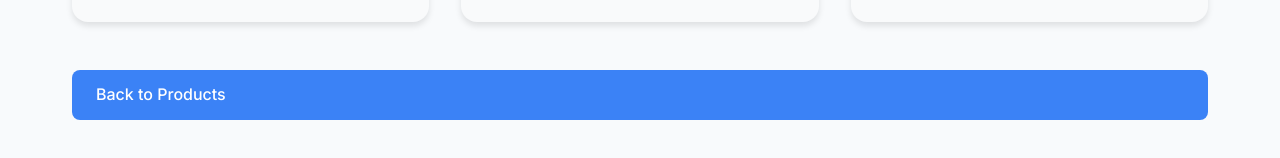
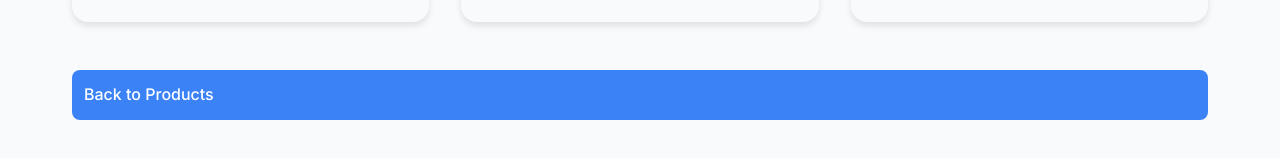
Before and after one commit to Jannatt22/Scheduly-AI, a React (Create React App) app: page /product/ai-claim-processor in a window 1280 px wide. Shown: the part 586-744 px from the top of the page. Built offline with nearby package versions, Linux system fonts and the light colour scheme.

Commit message:
prodtct link button

```diff
--- a/src/pages/products/ProductDetail.css
+++ b/src/pages/products/ProductDetail.css
@@ -71,7 +71,7 @@
 
 .back-button {
   display: inline-block;
-  padding: 0.75rem 1.5rem;
+  padding: 0.75rem 0.75rem;
   background: var(--primary);
   color: var(--white);
   text-decoration: none;
```
